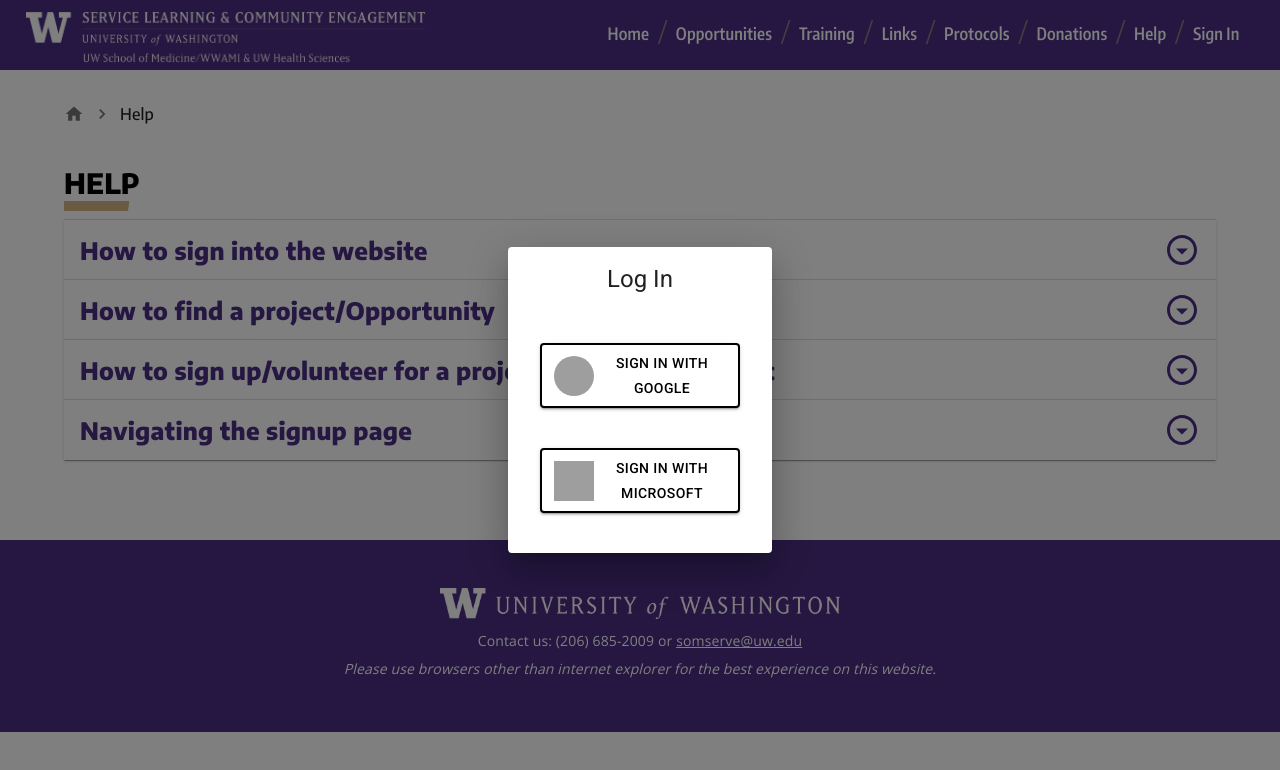
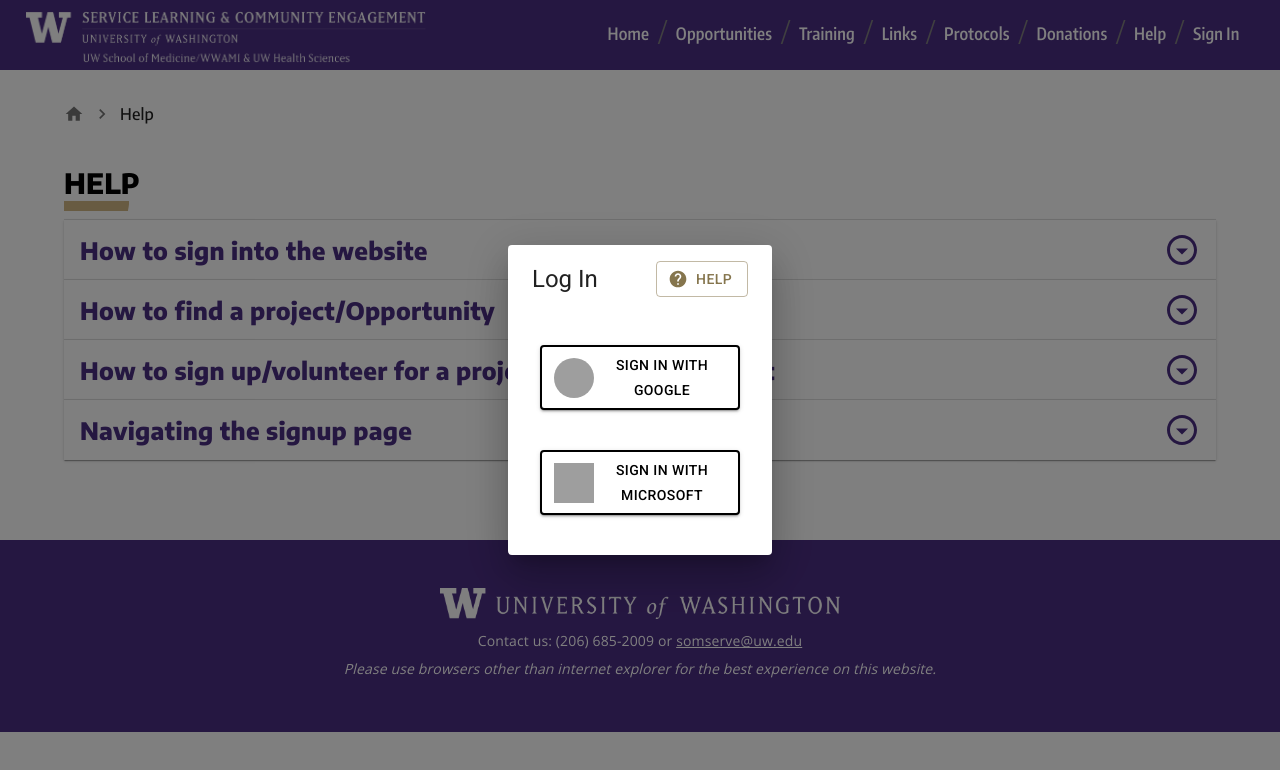
Before and after one commit to slweb-uw/volunteer-site, a Next.js app: page /help in a window 1280 px wide. Both pictures are taken after a click on the link "Sign In". Shown: the top 770 px of the page. Built offline with nearby package versions, Linux system fonts and the light colour scheme; no server answers; the database is empty; grey boxes are pictures that could not be loaded.

Commit message:
added help button to sign-in popup

```diff
--- a/components/SignInPopup.tsx
+++ b/components/SignInPopup.tsx
@@ -7,8 +7,12 @@ import {
     Button,
     Typography,
     makeStyles,
-    Avatar
+    Avatar,
+    Tooltip,
 } from '@material-ui/core';
+import HelpIcon from "@material-ui/icons/Help";
+import {useRouter} from 'next/router';
+import { handleHelpButtonClick } from "helpers/navigation";
 
 const MicrosoftLogo = (
     <Avatar
@@ -52,6 +56,11 @@ type SignInPopupProps = {
 const SignInPopup: React.FC<SignInPopupProps> = ({ open, close }) => {
   const classes = useStyles();
   const [errorMessage, setErrorMessage] = useState("");
+  const router = useRouter();
+  const handleHelpButtonClickLocation = () => {
+    handleHelpButtonClick(router, 'fromSignIn');
+    close();
+  };
 
   useEffect(() => {
     setErrorMessage("");
@@ -72,8 +81,18 @@ const SignInPopup: React.FC<SignInPopupProps> = ({ open, close }) => {
   return (
     <Dialog open={open} onClose={close} className={classes.dialog}>
       <DialogTitle>
-        <Typography variant="h5" align="center">
+        <Typography variant="h5" align="center" style={{ display: 'flex', alignItems: 'center', justifyContent: 'space-between' }}>
           Log In
+          <Tooltip title="Help" arrow>
+            <Button
+              variant='outlined'
+              color='secondary'
+              startIcon={<HelpIcon />}
+              onClick={handleHelpButtonClickLocation}
+            >
+              Help
+            </Button>
+          </Tooltip>
         </Typography>
       </DialogTitle>
       <DialogContent>
--- a/pages/help.tsx
+++ b/pages/help.tsx
@@ -42,8 +42,12 @@ const HelpPage: NextPage<Props> = ({ classes }) => {
       setExpanded("dropdown3");
     } else if (router.query.fromSignUpPage) {
       setExpanded("dropdown4");
+    } else if (router.query.fromSignIn) {
+      setExpanded("dropdown1");
     }
-  }, [router.query.fromLocationPage, router.query.fromSignUpPage]);
+  }, [router.query.fromLocationPage,
+      router.query.fromSignUpPage,
+      router.query.fromSignIn]);
 
   const handleChange = (panel: any) => (event: any, newExpanded: any) => {
     setExpanded(newExpanded ? panel : "");
```
